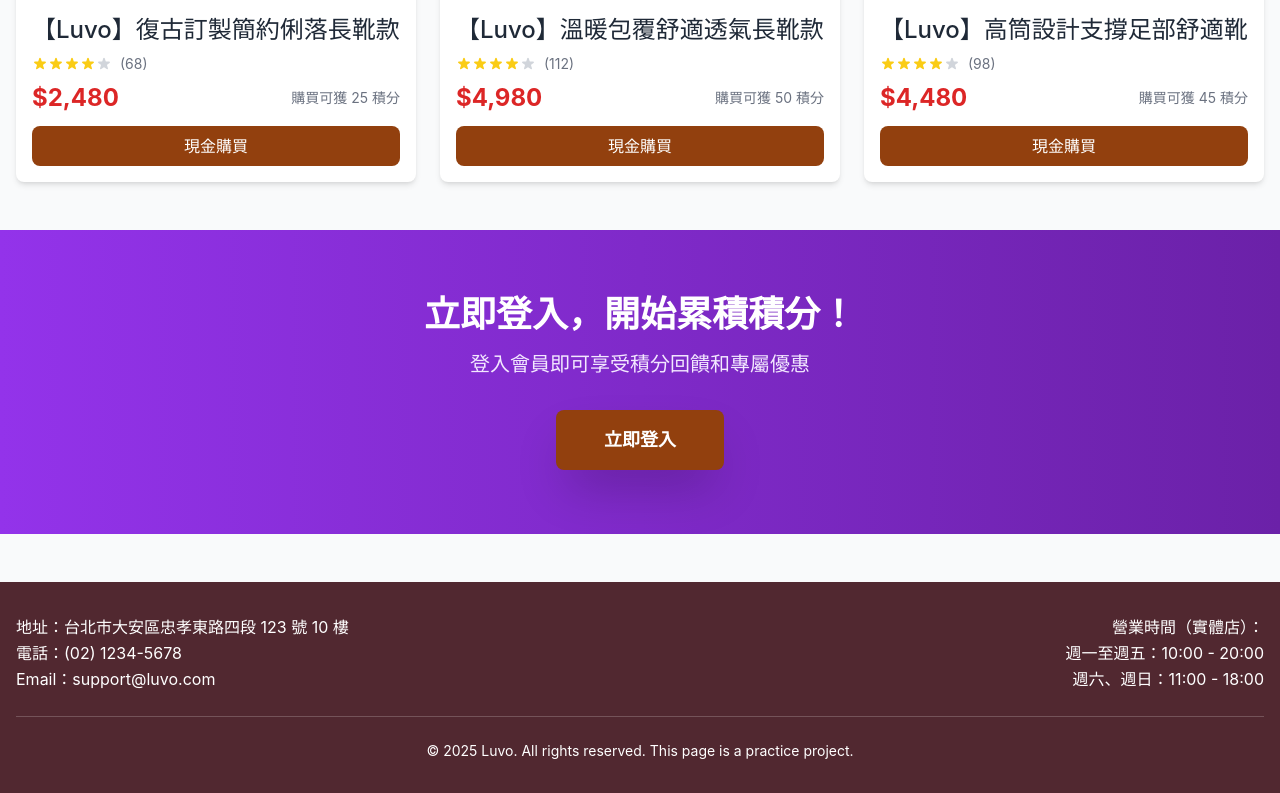
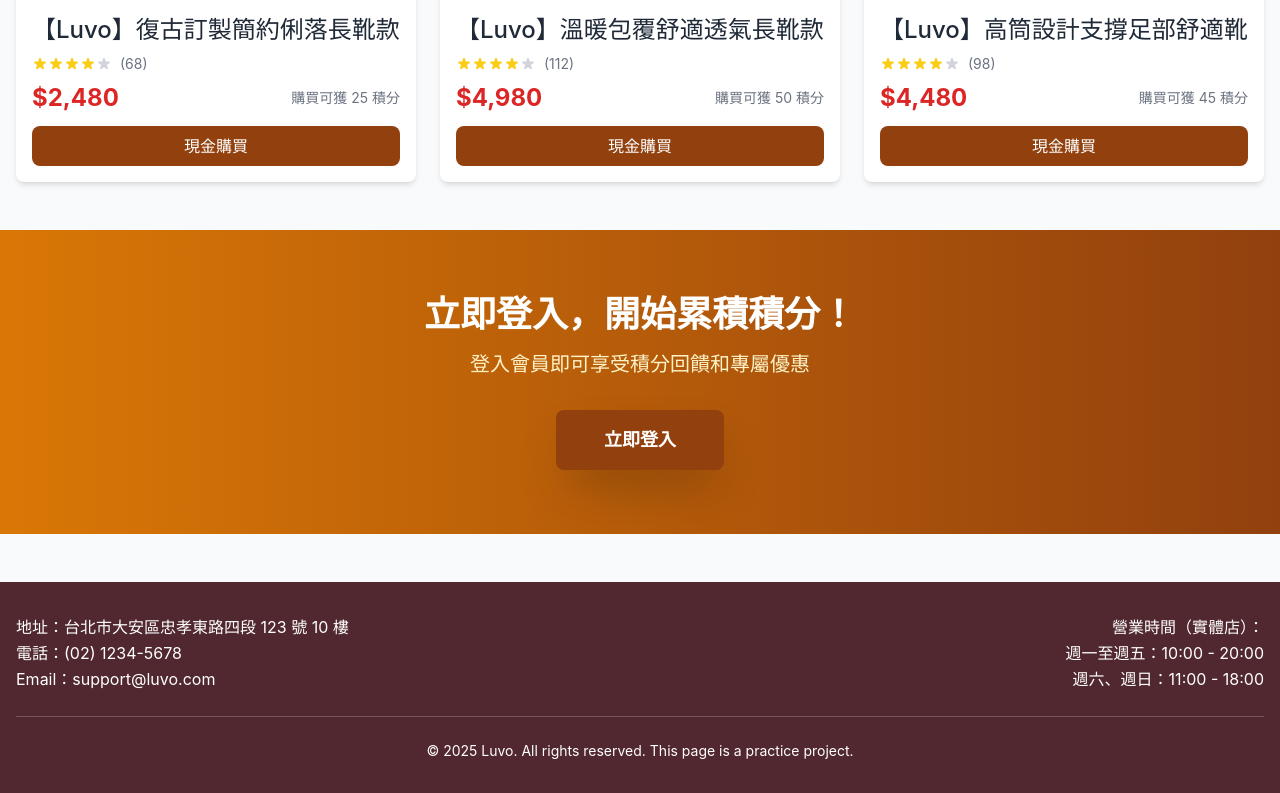
Before and after one commit to tinachen0326/luvo-ecommerce, a Vue app: page /brand in a window 1280 px wide. Shown: the part 2290-3083 px from the top of the page. Built offline with nearby package versions, Linux system fonts and the light colour scheme.

Commit message:
調整Brand.vue顏色

```diff
--- a/src/views/Brand.vue
+++ b/src/views/Brand.vue
@@ -330,7 +330,7 @@
                   userStore.availablePoints >= product.pointsRequired
                 "
                 @click="addToCart(product, true)"
-                class="flex-1 px-4 py-2 bg-yellow-400 text-purple-900 rounded-lg hover:bg-yellow-300 transition-colors font-medium"
+                class="flex-1 px-4 py-2 bg-yellow-400 text-amber-900 rounded-lg hover:bg-yellow-300 transition-colors font-medium"
               >
                 積分兌換
               </button>
@@ -361,13 +361,13 @@
     <!-- 登入提示 -->
     <section
       v-if="!userStore.isAuthenticated"
-      class="bg-gradient-to-r from-purple-600 to-purple-800 py-16"
+      class="bg-gradient-to-r from-amber-600 to-amber-800 py-16"
     >
       <div class="container mx-auto px-4 text-center">
         <h2 class="text-4xl font-bold text-white mb-4">
           立即登入，開始累積積分！
         </h2>
-        <p class="text-xl text-purple-100 mb-8">
+        <p class="text-xl text-amber-100 mb-8">
           登入會員即可享受積分回饋和專屬優惠
         </p>
         <router-link
```
